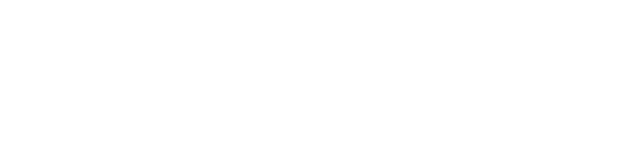
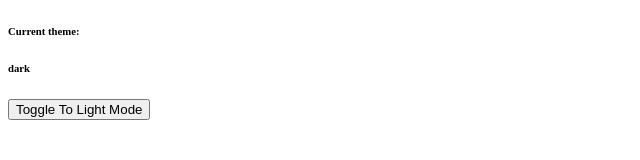
Before and after one commit to leonardoXLT/oct23-t3w3-webproject, a plain HTML site: page src/index.html in a window 1280 px wide. Shown: the whole page, without its empty margins (0-640 px from the left). Drawn offline with Linux system fonts and the light colour scheme.

Commit message:
fix: load existing css and set variables properly

```diff
--- a/src/index.html
+++ b/src/index.html
@@ -1,12 +1,23 @@
 <!DOCTYPE html>
 <html lang="en">
 <head>
-    <meta charset="UTF-8">
-    <meta name="viewport" content="width=device-width, initial-scale=1.0">
-    <title>Localstorage Project</title>
-    <script src="./scripts/dataManager.js"></script>
+
+
+	<meta charset="UTF-8">
+	<meta name="viewport" content="width=device-width, initial-scale=1.0">
+	<title>Localstorage Project</title>
+	<script src="./scripts/dataManager.js"></script>
 </head>
 <body>
+	<div class="row">
+		<div class="column">
+			<h6>Current theme:</h6>
+			<h6 id="pageThemeHeading"></h6>
+			<!-- img for light/dark icon -->
+			<button id="pageThemeButton" >Toggle Light/Dark</button>
+		</div>
+	</div>
 
+	<script src="./scripts/pageThemeManager.js"></script>
 </body>
 </html>
--- a/src/scripts/dataManager.js
+++ b/src/scripts/dataManager.js
@@ -40,6 +40,30 @@ function setCssThemesToStorage(){
 	localStorage.setItem("cssThemes", dataAsJsonString);
 }
 
+function setPageThemeToStorage(){
+	localStorage.setItem("pageTheme", pageTheme);
+}
+
+
+// Check if data exists,
+// if it does, retrieve it,
+// else, set default variables to localstorage
+if (localStorage.getItem("pageTheme") && localStorage.getItem("cssThemes")?.length > 0){
+	getStoredCssThemes();
+	getStoredPageTheme();
+} else {
+	setCssThemesToStorage();
+	setPageThemeToStorage();
+}
+
+
+
+
+
+
+
+
+
 
 /*
 
--- /dev/null
+++ b/src/scripts/pageThemeManager.js
@@ -0,0 +1,119 @@
+const themes = {
+	light: {
+		"50":"#f7fbff",
+		"100":"#f0f6ff",
+		"200":"#e0eeff",
+		"300":"#d1e5ff",
+		"400":"#c2dcff",
+		"500":"#b3d4ff",
+		"600":"#6babff",
+		"700":"#2483ff",
+		"800":"#005fdb",
+		"900":"#004094",
+		"950":"#003170"
+	},
+	dark: {
+		"50":"#f7fbff",
+		"100":"#dbe9fc",
+		"200":"#000000",
+		"300":"#000000",
+		"400":"#000000",
+		"500":"#000000",
+		"600":"#000000",
+		"700":"#000000",
+		"800":"#000000",
+		"900":"#000000",
+		"950":"#000000"
+	}
+}
+
+/*
+	// Light mode blues
+	--demosite-50: #f7fbff;
+	--demosite-100: #f0f6ff;
+	--demosite-200: #e0eeff;
+	--demosite-300: #d1e5ff;
+	--demosite-400: #c2dcff;
+	--demosite-500: #b3d4ff;
+	--demosite-600: #6babff;
+	--demosite-700: #2483ff;
+	--demosite-800: #005fdb;
+	--demosite-900: #004094;
+	--demosite-950: #003170;
+
+	// Dark mode blues
+	--demosite-50: #e5ebf4;
+	--demosite-100: #cbd8e9;
+	--demosite-200: #97b1d2;
+	--demosite-300: #6389bc;
+	--demosite-400: #406495;
+	--demosite-500: #294160;
+	--demosite-600: #263b58;
+	--demosite-700: #22364f;
+	--demosite-800: #1e3047;
+	--demosite-900: #1b2a3e;
+	--demosite-950: #19273a;
+
+*/
+
+
+
+// Update #pageThemeHeading text
+function updatePageThemeHeading(){
+	let headingToUpdate = document.getElementById("pageThemeHeading");
+	headingToUpdate.textContent = getStoredPageTheme();
+}
+
+// Update #pageThemeButton text
+function updatePageThemeButtonText(){
+	let buttonToUpdate = document.getElementById("pageThemeButton");
+
+	let textToShow = "";
+
+	if (getStoredPageTheme() == "dark"){
+		textToShow = "Toggle To Light Mode";
+	} else {
+		textToShow = "Toggle to Dark Mode";
+	}
+
+	buttonToUpdate.textContent = textToShow;
+
+}
+
+// Add onclick to #pageThemeButton
+function togglePageTheme(){
+	if (getStoredPageTheme() == "dark"){
+		pageTheme = "light";
+	} else {
+		pageTheme = "dark";
+	}
+	setPageThemeToStorage();
+
+	applySavedTheme();
+}
+
+
+// Apply theme from localstorage
+function applySavedTheme(){
+	updatePageThemeButtonText();
+	updatePageThemeHeading();
+	updateCssVariables();
+}
+
+
+// Update CSS variables based on current theme
+function updateCssVariables(){
+	let themeName = getStoredPageTheme();
+	// for every CSS variable in themes["light"]
+	for (const variable in themes[themeName]){
+		document.documentElement.style.setProperty(`--${variable}`, themes[themeName][variable]);
+		console.log("Updated CSS variable --" + variable);
+
+	}
+}
+
+
+let pageThemeToggleButton = document.getElementById("pageThemeButton");
+pageThemeToggleButton.addEventListener("click", togglePageTheme);
+
+applySavedTheme();
```
